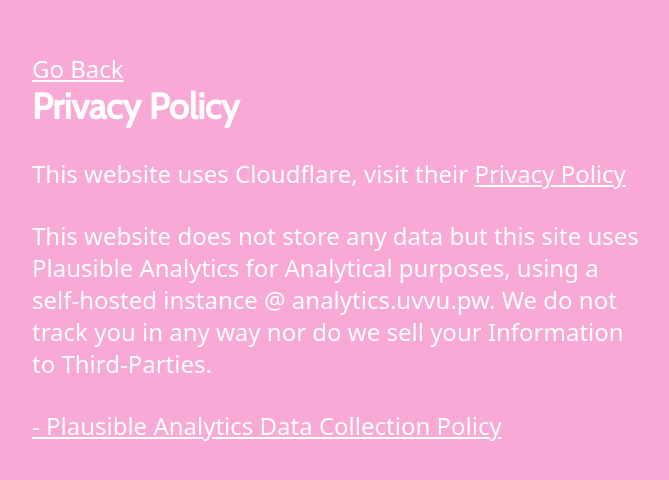
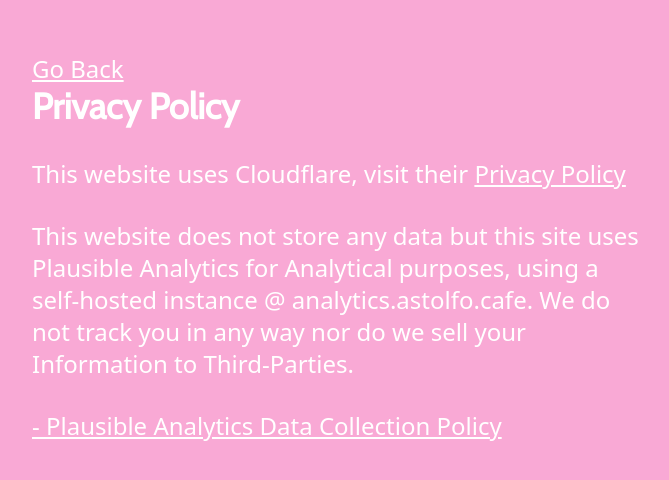
Before and after one commit to ArtieFuzzz/astolfo.cafe, a SvelteKit app: page /privacy in a window 1280 px wide. Shown: the part 152-632 px from the top of the page, without its empty margins (48-717 px from the left). Built offline with nearby package versions, Linux system fonts and the light colour scheme.

Commit message:
chore: uvvu.pw -> astolfo.cafe

```diff
--- a/src/routes/privacy/+page.svelte
+++ b/src/routes/privacy/+page.svelte
@@ -17,7 +17,7 @@
 
       <p>
         This website does not store any data but this site uses Plausible Analytics for Analytical
-        purposes, using a self-hosted instance @ analytics.uvvu.pw. We do not track you in any way
+        purposes, using a self-hosted instance @ analytics.astolfo.cafe. We do not track you in any way
         nor do we sell your Information to Third-Parties.
       </p>
 
```
